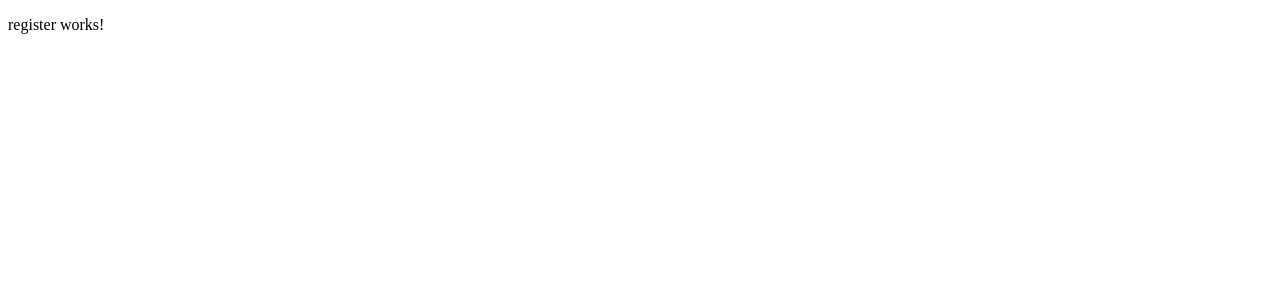
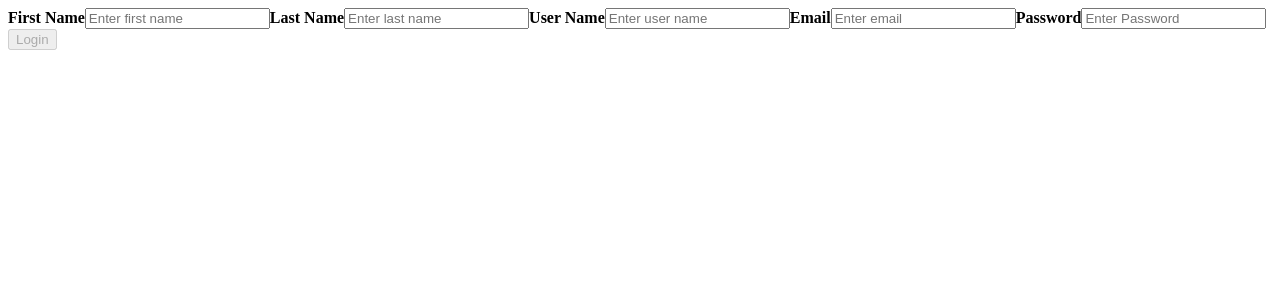
Before and after one commit to SazdovaEkaterina/teachers-side, an Angular app in the folder src/frontend/teachers-side/: page /register in a window 1280 px wide. Shown: the top 300 px of the page. Built offline with nearby package versions, Linux system fonts and the light colour scheme.

Commit message:
basic register functionality

```diff
--- a/src/frontend/teachers-side/src/app/authentication/components/register/register.component.html
+++ b/src/frontend/teachers-side/src/app/authentication/components/register/register.component.html
@@ -1 +1,20 @@
-<p>register works!</p>
+<form [formGroup]="formGroup" (ngSubmit)="submit()">
+    <div class="container">
+    <label for="firstName"><b>First Name</b></label>
+    <input type="text" placeholder="Enter first name" name="firstName" required formControlName="firstName">
+
+    <label for="lastName"><b>Last Name</b></label>
+    <input type="text" placeholder="Enter last name" name="lastName" required formControlName="lastName">
+
+    <label for="userName"><b>User Name</b></label>
+    <input type="text" placeholder="Enter user name" name="userName" required formControlName="userName">
+
+    <label for="email"><b>Email</b></label>
+    <input type="text" placeholder="Enter email" name="email" required formControlName="email">
+
+    <label for="password"><b>Password</b></label>
+    <input type="password" placeholder="Enter Password" name="password" required formControlName="password">
+
+    <button type="submit" [disabled]="formGroup.invalid">Login</button>
+    </div>
+</form>
--- a/src/frontend/teachers-side/src/app/authentication/components/register/register.component.ts
+++ b/src/frontend/teachers-side/src/app/authentication/components/register/register.component.ts
@@ -1,10 +1,42 @@
-import { Component } from '@angular/core';
+import { Component, Inject, OnInit } from '@angular/core';
+import { FormGroup, FormBuilder, Validators } from '@angular/forms';
+import { RegisterModel } from '../../models/register-model';
+import { AuthenticationService } from '../../service/authentication.service';
 
 @Component({
   selector: 'app-register',
   templateUrl: './register.component.html',
   styleUrls: ['./register.component.scss']
 })
-export class RegisterComponent {
+export class RegisterComponent implements OnInit {
+
+  public formGroup: FormGroup = this.formBuilder.group({});
+
+  constructor(
+    @Inject(FormBuilder) private readonly formBuilder: FormBuilder,
+    @Inject(AuthenticationService) private readonly authenticationService: AuthenticationService,
+    ) {
+  }
+
+  ngOnInit(): void {
+    this.buildForm();
+  }
+
+  public submit() {
+    const payload = this.formGroup.getRawValue() as RegisterModel;
+    this.authenticationService.register(payload).subscribe(result => {
+      console.log(result);
+    })
+  }
+
+  private buildForm() {
+    this.formGroup = this.formBuilder.group({
+      firstName: ['', [Validators.required]],
+      lastName: ['', [Validators.required]],
+      userName: ['', [Validators.required]],
+      email: ['', [Validators.required]],
+      password: ['', [Validators.required]],
+    });
+  }
 
 }
--- a/src/frontend/teachers-side/src/app/authentication/service/authentication.service.ts
+++ b/src/frontend/teachers-side/src/app/authentication/service/authentication.service.ts
@@ -17,7 +17,7 @@ export class AuthenticationService {
     return this.httpClient.post<(any)>('https://localhost:7067/api/authentication/login', loginModel);
   }
 
-  public register(registerModel: RegisterModel){
-    this.httpClient.post<void>('https://localhost:7067/api/authentication/register', registerModel);
+  public register(registerModel: RegisterModel): Observable<boolean> {
+    return this.httpClient.post<boolean>('https://localhost:7067/api/authentication/register', registerModel);
   }
 }
```
Also changed, not shown: 1 other file (tests, documents, lock files or other folders).
